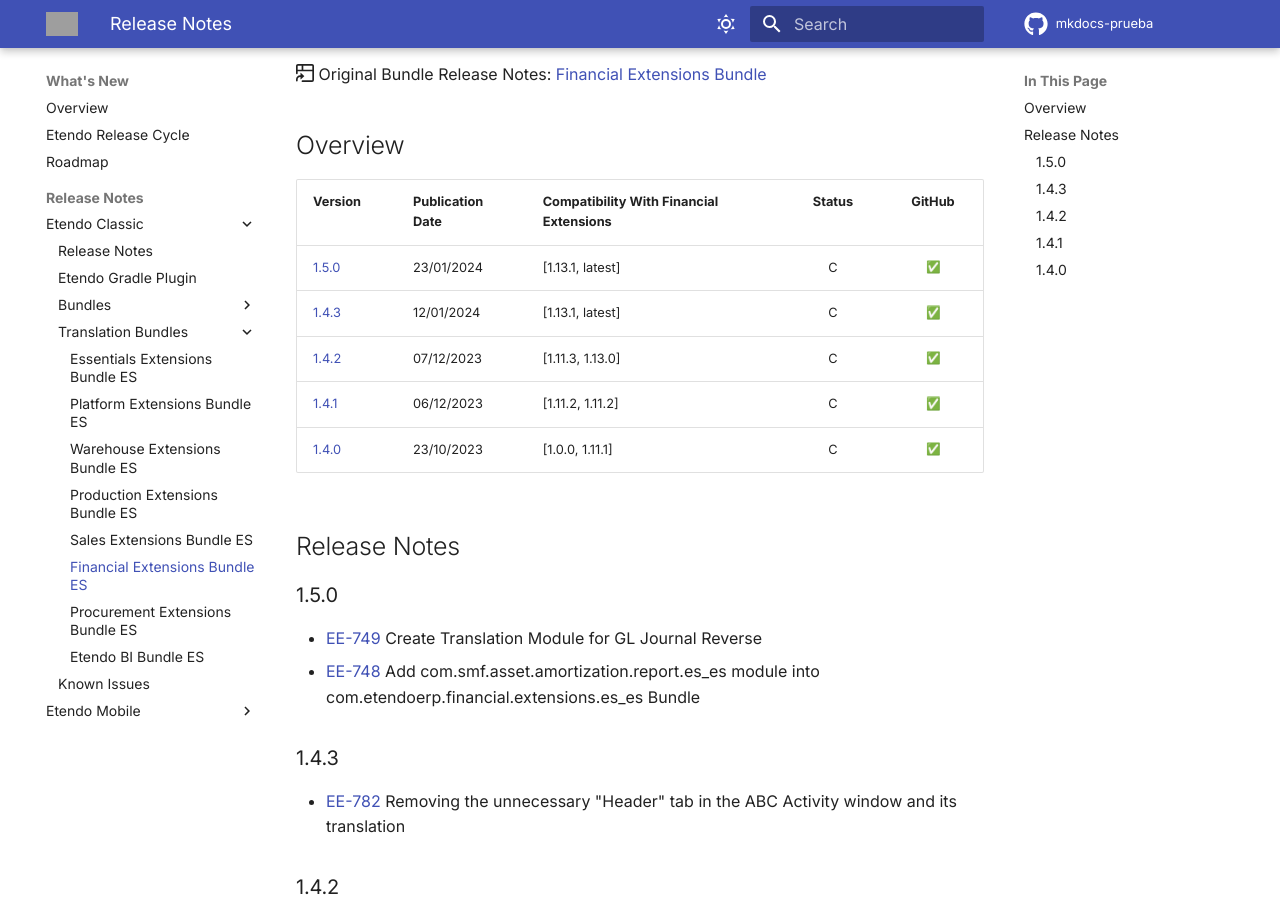
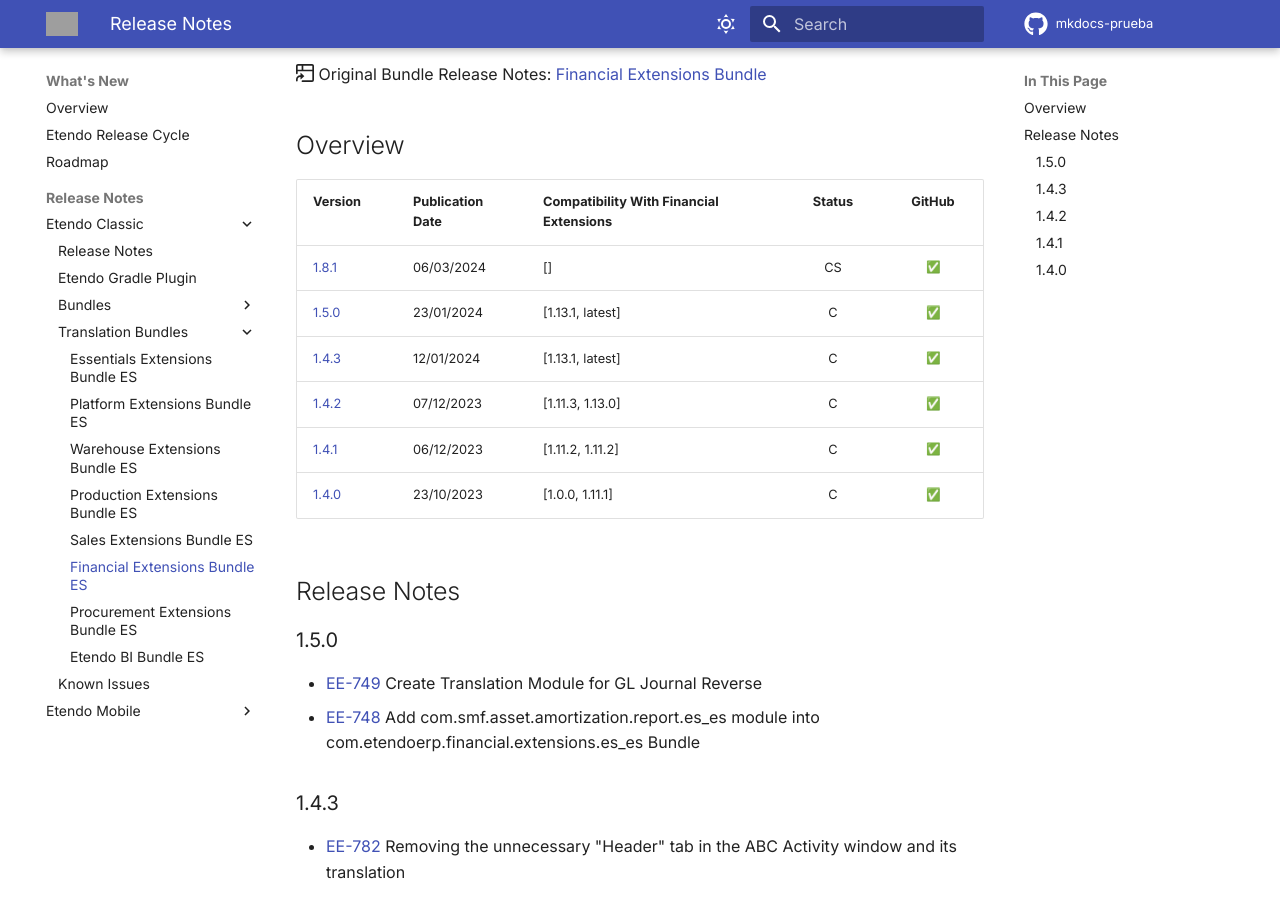
Before and after one commit to facumoyanosmf/mkdocs-prueba, an MkDocs documentation site: the page built from docs/whats-new/release-notes/etendo-classic/translation-bundles/financial-extensions-es_es/release-notes.md, in a window 1280 px wide and 900 px high, scrolled down 330 px. Built offline with MkDocs 1.6.1 and Material for MkDocs 9.7.7, drawn with Linux system fonts in a browser that asks for light colours; emoji names are drawn with the system emoji font; comment, search, counter and statistics services are not loaded; the version menu is left out; grey boxes are pictures that could not be loaded.

Commit message:
Add release notes for Version 1.8.1 :memo:

```diff
--- a/docs/whats-new/release-notes/etendo-classic/translation-bundles/financial-extensions-es_es/release-notes.md
+++ b/docs/whats-new/release-notes/etendo-classic/translation-bundles/financial-extensions-es_es/release-notes.md
@@ -18,6 +18,7 @@
 
 | Version | Publication Date | Compatibility With Financial Extensions | Status |		   GitHub		 |
 |	   ---		|		---		   |				   ---					 | :----: |		   :----:		 |
+| [1.8.1](https://github.com/facumoyanosmf/mkdocs-prueba/releases/tag/1.8.1){target="_blank"} | 06/03/2024 | [] | CS | :white_check_mark: |
 | [1.5.0](#150) |	 23/01/2024	   |			 [1.13.1, latest]			 |	 C	  |  :white_check_mark:  |
 | [1.4.3](#143) |	 12/01/2024    |			 [1.13.1, latest]			 |	 C	  |  :white_check_mark:  |
 | [1.4.2](#142) |	 07/12/2023    |			 [1.11.3, 1.13.0]			 |	 C	  |  :white_check_mark:  |
```
